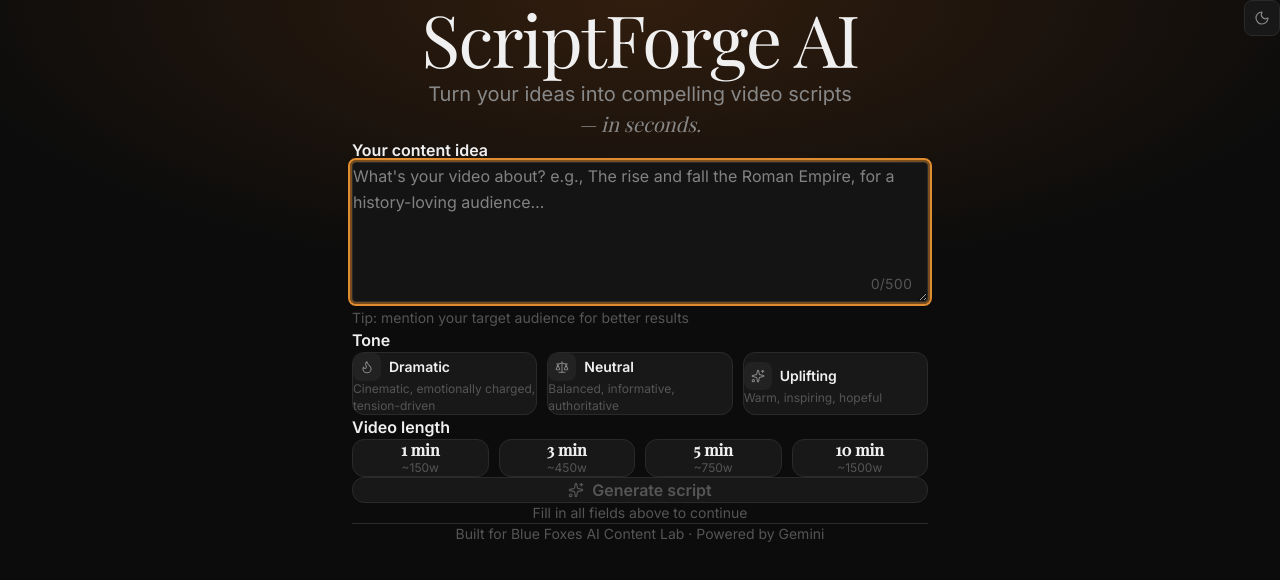
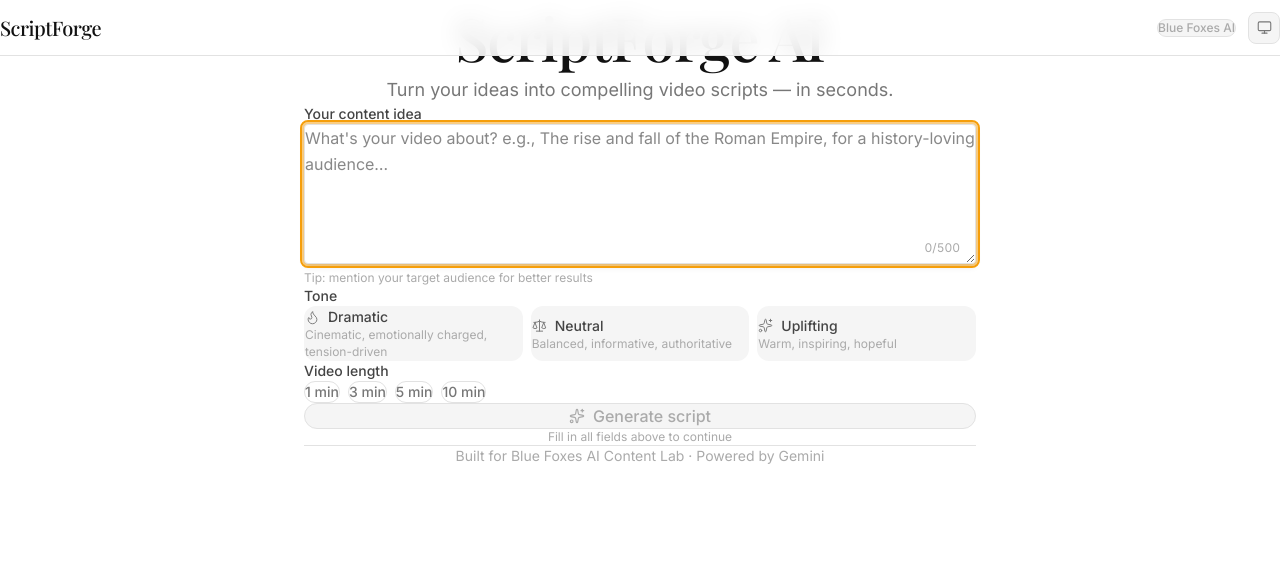
Before and after one commit to ahn009/scriptforge, a Next.js app: page / in a window 1280 px wide. Shown: the top 580 px of the page. Built offline with nearby package versions, Linux system fonts and the light colour scheme; a web font is replaced by a local one.

Commit message:
upadetd-ui-5

```diff
--- a/app/globals.css
+++ b/app/globals.css
@@ -8,22 +8,31 @@
   --bg-surface: #f5f5f5;
   --bg-muted: #ebebeb;
   --bg-hover: #e0e0e0;
-  --bg-input: #f9f9f9;
+  --bg-input: #ffffff;
 
   --text-primary: #111111;
   --text-secondary: #444444;
   --text-tertiary: #777777;
   --text-muted: #aaaaaa;
 
-  --accent: #c96a2a;
-  --accent-light: rgba(201, 106, 42, 0.12);
-  --accent-border: rgba(201, 106, 42, 0.3);
+  --accent: #f59e0b;
+  --accent-light: rgba(245, 158, 11, 0.10);
+  --accent-border: rgba(245, 158, 11, 0.30);
 
   --border: #e2e2e2;
   --border-strong: #cccccc;
-  --border-focus: rgba(201, 106, 42, 0.45);
+  --border-focus: rgba(245, 158, 11, 0.50);
 
-  --glow: none;
+  --btn-primary-bg: #111111;
+  --btn-primary-text: #ffffff;
+  --btn-primary-hover: #333333;
+
+  --accent-dramatic: #ef4444;
+  --accent-dramatic-dim: rgba(239, 68, 68, 0.12);
+  --accent-neutral: #6366f1;
+  --accent-neutral-dim: rgba(99, 102, 241, 0.12);
+  --accent-uplifting: #10b981;
+  --accent-uplifting-dim: rgba(16, 185, 129, 0.12);
 
   --font-display: 'Playfair Display', Georgia, serif;
   --font-body: 'Inter', -apple-system, BlinkMacSystemFont, sans-serif;
@@ -31,26 +40,35 @@
 
 /* ─── Dark mode tokens ──────────────────────────────────── */
 .dark {
-  --bg-base: #0c0c0c;
-  --bg-surface: #181818;
+  --bg-base: #0a0a0a;
+  --bg-surface: #161616;
   --bg-muted: #222222;
   --bg-hover: #2a2a2a;
-  --bg-input: #141414;
+  --bg-input: #111111;
 
   --text-primary: #f0f0f0;
-  --text-secondary: #c0c0c0;
-  --text-tertiary: #888888;
-  --text-muted: #555555;
+  --text-secondary: #b0b0b0;
+  --text-tertiary: #777777;
+  --text-muted: #4a4a4a;
 
-  --accent: #e08c30;
-  --accent-light: rgba(224, 140, 48, 0.12);
-  --accent-border: rgba(224, 140, 48, 0.35);
+  --accent: #f59e0b;
+  --accent-light: rgba(245, 158, 11, 0.10);
+  --accent-border: rgba(245, 158, 11, 0.30);
 
-  --border: #2a2a2a;
-  --border-strong: #383838;
-  --border-focus: rgba(224, 140, 48, 0.5);
+  --border: #252525;
+  --border-strong: #333333;
+  --border-focus: rgba(245, 158, 11, 0.45);
 
-  --glow: radial-gradient(ellipse 80% 50% at 50% 0%, rgba(180, 90, 20, 0.22) 0%, transparent 70%);
+  --btn-primary-bg: #f0f0f0;
+  --btn-primary-text: #111111;
+  --btn-primary-hover: #d4d4d4;
+
+  --accent-dramatic: #f87171;
+  --accent-dramatic-dim: rgba(248, 113, 113, 0.12);
+  --accent-neutral: #818cf8;
+  --accent-neutral-dim: rgba(129, 140, 248, 0.12);
+  --accent-uplifting: #34d399;
+  --accent-uplifting-dim: rgba(52, 211, 153, 0.12);
 }
 
 @theme inline {
@@ -62,6 +80,7 @@
   margin: 0;
   padding: 0;
   box-sizing: border-box;
+  transition: background-color 0.2s ease, border-color 0.2s ease, color 0.1s ease;
 }
 
 html {
@@ -78,22 +97,13 @@ body {
   min-height: 100vh;
   width: 100%;
   overflow-x: hidden;
-  transition: background-color 0.2s ease, color 0.2s ease;
 }
 
-/* Ensure the Next.js root div doesn't break centering */
 #__next,
 [data-nextjs-scroll-focus-boundary] {
   display: flex;
   flex-direction: column;
   width: 100%;
-}
-
-/* Warm radial glow on dark mode only */
-.page-bg {
-  min-height: 100vh;
-  background-color: var(--bg-base);
-  background-image: var(--glow);
 }
 
 ::-webkit-scrollbar { width: 5px; }
--- a/app/page.tsx
+++ b/app/page.tsx
@@ -81,13 +81,34 @@ export default function Home() {
   const stagger = (delay: number) => ({
     initial: { opacity: 0, y: 10 },
     animate: { opacity: 1, y: 0 },
-    transition: { duration: 0.45, delay, ease: [0.16, 1, 0.3, 1] as [number, number, number, number] },
+    transition: { duration: 0.3, delay, ease: "easeOut" as const },
   });
 
   return (
-    <div className="page-bg flex flex-col items-center">
-      <div className="w-full max-w-xl px-4 sm:px-6 pb-28">
-        <Header />
+    <div className="flex flex-col items-center" style={{ background: "var(--bg-base)" }}>
+      <Header />
+
+      <div className="w-full max-w-2xl px-4 sm:px-6 pb-28 pt-24">
+        {/* Hero */}
+        <motion.div
+          initial={{ opacity: 0, y: 12 }}
+          animate={{ opacity: 1, y: 0 }}
+          transition={{ duration: 0.4, ease: "easeOut" }}
+          className="text-center py-10"
+        >
+          <h1
+            className="font-display text-5xl sm:text-6xl font-medium tracking-tight leading-tight"
+            style={{ color: "var(--text-primary)" }}
+          >
+            ScriptForge AI
+          </h1>
+          <p
+            className="mt-3 text-lg leading-relaxed"
+            style={{ color: "var(--text-tertiary)" }}
+          >
+            Turn your ideas into compelling video scripts — in seconds.
+          </p>
+        </motion.div>
 
         <div ref={formRef} className="space-y-5">
           <motion.div {...stagger(0.05)}>
@@ -118,9 +139,9 @@ export default function Home() {
               initial={{ opacity: 0, y: 10 }}
               animate={{ opacity: 1, y: 0 }}
               exit={{ opacity: 0, y: -6 }}
-              transition={{ duration: 0.3 }}
+              transition={{ duration: 0.25 }}
               className="mt-5 flex items-start gap-3 rounded-xl px-4 py-4"
-              style={{ background: "rgba(220,38,38,0.08)", border: "1px solid rgba(220,38,38,0.25)" }}
+              style={{ background: "rgba(220,38,38,0.07)", border: "1px solid rgba(220,38,38,0.20)" }}
               role="alert"
             >
               <AlertCircle size={18} strokeWidth={1.75} className="mt-0.5 shrink-0" style={{ color: "#dc2626" }} />
--- a/app/providers.tsx
+++ b/app/providers.tsx
@@ -4,7 +4,7 @@ import { ThemeProvider } from "next-themes";
 
 export function Providers({ children }: { children: React.ReactNode }) {
   return (
-    <ThemeProvider attribute="class" defaultTheme="dark" enableSystem>
+    <ThemeProvider attribute="class" defaultTheme="system" enableSystem>
       {children}
     </ThemeProvider>
   );
--- a/components/GenerateButton.tsx
+++ b/components/GenerateButton.tsx
@@ -13,7 +13,7 @@ interface GenerateButtonProps {
 
 export default function GenerateButton({ onClick, isGenerating, disabled, ready }: GenerateButtonProps) {
   return (
-    <div className="space-y-2.5">
+    <div className="space-y-2">
       <motion.button
         type="button"
         onClick={onClick}
@@ -22,20 +22,23 @@ export default function GenerateButton({ onClick, isGenerating, disabled, ready
         whileTap={disabled ? undefined : { scale: 0.98 }}
         transition={{ duration: 0.1 }}
         className={clsx(
-          "relative w-full py-4 px-6 rounded-xl",
-          "font-semibold text-base",
+          "relative w-full py-4 px-6 rounded-2xl",
+          "font-medium text-base",
           "flex items-center justify-center gap-2.5",
           "transition-all duration-150 focus-visible:outline-none",
           disabled ? "cursor-not-allowed" : "cursor-pointer",
         )}
         style={
           disabled
-            ? { background: "var(--bg-surface)", color: "var(--text-muted)", border: "1px solid var(--border)" }
+            ? {
+                background: "var(--bg-surface)",
+                color: "var(--text-muted)",
+                border: "1px solid var(--border)",
+              }
             : {
-                background: "var(--accent)",
-                color: "#ffffff",
+                background: "var(--btn-primary-bg)",
+                color: "var(--btn-primary-text)",
                 border: "none",
-                boxShadow: "0 4px 20px rgba(224,140,48,0.35)",
               }
         }
       >
@@ -44,7 +47,7 @@ export default function GenerateButton({ onClick, isGenerating, disabled, ready
             <motion.span key="loading" initial={{ opacity: 0 }} animate={{ opacity: 1 }} exit={{ opacity: 0 }}
               className="flex items-center gap-2">
               <Loader2 className="animate-spin" size={17} />
-              Generating script…
+              Generating…
             </motion.span>
           ) : (
             <motion.span key="idle" initial={{ opacity: 0 }} animate={{ opacity: 1 }} exit={{ opacity: 0 }}
@@ -56,7 +59,7 @@ export default function GenerateButton({ onClick, isGenerating, disabled, ready
         </AnimatePresence>
       </motion.button>
 
-      <p className="text-center text-sm" style={{ color: "var(--text-muted)" }}>
+      <p className="text-center text-xs" style={{ color: "var(--text-muted)" }}>
         {ready && !isGenerating ? "~12 seconds · free to use" : "Fill in all fields above to continue"}
       </p>
     </div>
--- a/components/Header.tsx
+++ b/components/Header.tsx
@@ -1,43 +1,36 @@
 "use client";
 
-import { motion } from "framer-motion";
 import ThemeToggle from "./ThemeToggle";
 
 export default function Header() {
   return (
-    <>
-      {/* Top-right icon strip — minimal, no full-width bar */}
-      <div className="fixed top-0 right-0 z-50 flex items-center gap-1 p-4">
+    <header
+      className="fixed top-0 left-0 right-0 z-50 h-14 flex items-center justify-between px-5 sm:px-8 border-b backdrop-blur-md"
+      style={{
+        background: "color-mix(in srgb, var(--bg-base) 85%, transparent)",
+        borderColor: "var(--border)",
+      }}
+    >
+      <span
+        className="font-display text-xl font-medium tracking-tight select-none"
+        style={{ color: "var(--text-primary)" }}
+      >
+        ScriptForge
+      </span>
+
+      <div className="flex items-center gap-3">
+        <span
+          className="hidden sm:block text-xs font-medium px-2 py-0.5 rounded-full"
+          style={{
+            color: "var(--text-muted)",
+            background: "var(--bg-surface)",
+            border: "1px solid var(--border)",
+          }}
+        >
+          Blue Foxes AI
+        </span>
         <ThemeToggle />
       </div>
-
-      {/* Centered hero */}
-      <motion.header
-        initial={{ opacity: 0, y: 12 }}
-        animate={{ opacity: 1, y: 0 }}
-        transition={{ duration: 0.55, ease: [0.16, 1, 0.3, 1] }}
-        className="text-center pt-16 pb-10"
-      >
-        <h1
-          className="font-display text-5xl sm:text-6xl md:text-7xl font-normal tracking-tight leading-[1.08]"
-          style={{ color: "var(--text-primary)" }}
-        >
-          ScriptForge AI
-        </h1>
-
-        <p
-          className="mt-4 text-lg sm:text-xl leading-relaxed"
-          style={{ color: "var(--text-tertiary)" }}
-        >
-          Turn your ideas into compelling video scripts
-        </p>
-        <p
-          className="mt-1 text-lg sm:text-xl italic font-display"
-          style={{ color: "var(--text-tertiary)" }}
-        >
-          — in seconds.
-        </p>
-      </motion.header>
-    </>
+    </header>
   );
 }
--- a/components/LengthSelector.tsx
+++ b/components/LengthSelector.tsx
@@ -13,11 +13,11 @@ interface LengthSelectorProps {
 export default function LengthSelector({ value, onChange, disabled = false }: LengthSelectorProps) {
   return (
     <div className="w-full">
-      <label className="block text-base font-semibold mb-2.5" style={{ color: "var(--text-primary)" }}>
+      <label className="block text-sm font-medium mb-2" style={{ color: "var(--text-secondary)" }}>
         Video length
       </label>
 
-      <div className="grid grid-cols-4 gap-2.5">
+      <div className="flex flex-wrap gap-2">
         {LENGTH_OPTIONS.map((option) => {
           const selected = value === option.id;
           return (
@@ -27,25 +27,26 @@ export default function LengthSelector({ value, onChange, disabled = false }: Le
               disabled={disabled}
               onClick={() => onChange(option.id)}
               className={clsx(
-                "flex flex-col items-center justify-center py-3.5 px-2 rounded-xl border cursor-pointer",
-                "transition-all duration-150 focus-visible:outline-none",
+                "px-4 py-1.5 rounded-full text-sm font-medium cursor-pointer",
+                "transition-all duration-150 focus-visible:outline-none border",
                 disabled && "opacity-50 cursor-not-allowed",
               )}
-              style={{
-                background: selected ? "var(--accent-light)" : "var(--bg-surface)",
-                borderColor: selected ? "var(--accent)" : "var(--border)",
-              }}
+              style={
+                selected
+                  ? {
+                      background: "var(--btn-primary-bg)",
+                      color: "var(--btn-primary-text)",
+                      borderColor: "var(--btn-primary-bg)",
+                    }
+                  : {
+                      background: "transparent",
+                      color: "var(--text-tertiary)",
+                      borderColor: "var(--border)",
+                    }
+              }
               aria-pressed={selected}
             >
-              <span
-                className="text-base font-bold font-display leading-tight"
-                style={{ color: selected ? "var(--accent)" : "var(--text-primary)" }}
-              >
-                {option.label}
-              </span>
-              <span className="mt-1 text-xs" style={{ color: "var(--text-muted)" }}>
-                ~{option.wordTarget}w
-              </span>
+              {option.label}
             </button>
           );
         })}
--- a/components/PromptInput.tsx
+++ b/components/PromptInput.tsx
@@ -29,8 +29,8 @@ export default function PromptInput({
     <div className="w-full">
       <label
         htmlFor="prompt"
-        className="block text-base font-semibold mb-2.5"
-        style={{ color: "var(--text-primary)" }}
+        className="block text-sm font-medium mb-2"
+        style={{ color: "var(--text-secondary)" }}
       >
         Your content idea
       </label>
@@ -42,12 +42,12 @@ export default function PromptInput({
           value={value}
           disabled={disabled}
           onChange={(e) => onChange(e.target.value.slice(0, maxLength))}
-          placeholder="What's your video about? e.g., The rise and fall the Roman Empire, for a history-loving audience…"
+          placeholder="What's your video about? e.g., The rise and fall of the Roman Empire, for a history-loving audience…"
           className={clsx(
-            "w-full min-h-[140px] px-4 py-4 rounded-xl",
+            "w-full min-h-[140px] px-4 py-4 rounded-2xl",
             "text-base leading-relaxed",
-            "border transition-all duration-150",
-            "focus:outline-none focus:ring-2",
+            "border shadow-sm transition-all duration-150",
+            "focus:outline-none focus:ring-2 focus:shadow-md",
             disabled && "opacity-50 cursor-not-allowed",
           )}
           style={{
@@ -61,14 +61,14 @@ export default function PromptInput({
         />
 
         <span
-          className="absolute bottom-3.5 right-4 text-sm tabular-nums"
+          className="absolute bottom-3.5 right-4 text-xs tabular-nums pointer-events-none"
           style={{ color: nearLimit ? "var(--accent)" : "var(--text-muted)" }}
         >
           {count}/{maxLength}
         </span>
       </div>
 
-      <p className="mt-2 text-sm" style={{ color: "var(--text-muted)" }}>
+      <p className="mt-1.5 text-xs" style={{ color: "var(--text-muted)" }}>
         Tip: mention your target audience for better results
       </p>
     </div>
--- a/components/ScriptViewer.tsx
+++ b/components/ScriptViewer.tsx
@@ -131,14 +131,14 @@ export default function ScriptViewer({ script, isGenerating, tone, length, onRes
         {/* Metadata bar */}
         <div
           className="flex flex-wrap items-center gap-2 px-4 md:px-5 py-3 border-b"
-          style={{ borderColor: "var(--border)", background: "var(--bg-base)" }}
+          style={{ borderColor: "var(--border)", background: "var(--bg-surface)" }}
         >
           {toneInfo && (
             <span
               className="flex items-center gap-1.5 px-2.5 py-1 rounded-full text-xs font-medium"
               style={{ background: "var(--bg-muted)", color: "var(--text-tertiary)" }}
             >
-              <span className="h-1.5 w-1.5 rounded-full" style={{ background: toneInfo.color }} />
+              <span className="h-1.5 w-1.5 rounded-full" style={{ background: "var(--accent)" }} />
               {toneInfo.label}
             </span>
           )}
@@ -314,7 +314,7 @@ export default function ScriptViewer({ script, isGenerating, tone, length, onRes
         {script && (
           <div
             className="flex flex-wrap items-center gap-2 px-4 md:px-5 py-3.5 border-t"
-            style={{ borderColor: "var(--border)", background: "var(--bg-base)" }}
+            style={{ borderColor: "var(--border)", background: "var(--bg-surface)" }}
           >
             <button
               type="button"
--- a/components/ThemeToggle.tsx
+++ b/components/ThemeToggle.tsx
@@ -10,30 +10,30 @@ export default function ThemeToggle() {
 
   useEffect(() => setMounted(true), []);
 
-  if (!mounted) return <div className="w-9 h-9" />;
+  if (!mounted) return <div className="w-8 h-8" />;
 
   function cycle() {
-    if (theme === "dark") setTheme("light");
-    else if (theme === "light") setTheme("system");
-    else setTheme("dark");
+    if (theme === "light") setTheme("dark");
+    else if (theme === "dark") setTheme("system");
+    else setTheme("light");
   }
 
-  const Icon = theme === "dark" ? Moon : theme === "light" ? Sun : Monitor;
-  const label = theme === "dark" ? "Switch to light" : theme === "light" ? "Switch to system" : "Switch to dark";
+  const Icon = theme === "light" ? Sun : theme === "dark" ? Moon : Monitor;
+  const label = theme === "light" ? "Switch to dark" : theme === "dark" ? "Switch to system" : "Switch to light";
 
   return (
     <button
       type="button"
       onClick={cycle}
       aria-label={label}
-      className="flex items-center justify-center w-9 h-9 rounded-lg transition-colors duration-150"
+      className="flex items-center justify-center w-8 h-8 rounded-lg transition-colors duration-150 cursor-pointer"
       style={{
         color: "var(--text-tertiary)",
         background: "var(--bg-surface)",
         border: "1px solid var(--border)",
       }}
     >
-      <Icon size={16} strokeWidth={1.75} />
+      <Icon size={15} strokeWidth={1.75} />
     </button>
   );
 }
--- a/components/ToneSelector.tsx
+++ b/components/ToneSelector.tsx
@@ -1,6 +1,5 @@
 "use client";
 
-import { motion } from "framer-motion";
 import { Flame, Scale, Sparkles, type LucideIcon } from "lucide-react";
 import clsx from "clsx";
 import { TONE_OPTIONS } from "@/lib/constants";
@@ -17,46 +16,43 @@ interface ToneSelectorProps {
 export default function ToneSelector({ value, onChange, disabled = false }: ToneSelectorProps) {
   return (
     <div className="w-full">
-      <label className="block text-base font-semibold mb-2.5" style={{ color: "var(--text-primary)" }}>
+      <label className="block text-sm font-medium mb-2" style={{ color: "var(--text-secondary)" }}>
         Tone
       </label>
 
-      <div className="grid grid-cols-3 gap-2.5">
+      <div className="grid grid-cols-3 gap-2">
         {TONE_OPTIONS.map((tone) => {
           const Icon = ICONS[tone.icon];
           const selected = value === tone.id;
           return (
-            <motion.button
+            <button
               key={tone.id}
               type="button"
               disabled={disabled}
               onClick={() => onChange(tone.id)}
-              whileTap={disabled ? undefined : { scale: 0.97 }}
-              transition={{ duration: 0.12 }}
               className={clsx(
-                "relative text-left px-3.5 py-3.5 rounded-xl border cursor-pointer",
+                "text-left px-4 py-3 rounded-xl border cursor-pointer",
                 "transition-all duration-150 focus-visible:outline-none",
                 disabled && "opacity-50 cursor-not-allowed",
               )}
               style={{
-                background: selected ? "var(--accent-light)" : "var(--bg-surface)",
-                borderColor: selected ? "var(--accent)" : "var(--border)",
+                background: selected ? "var(--bg-base)" : "var(--bg-surface)",
+                borderColor: selected ? "var(--accent-border)" : "transparent",
+                boxShadow: selected ? "0 1px 4px rgba(0,0,0,0.06)" : "none",
               }}
               aria-pressed={selected}
             >
-              <div className="flex items-center gap-2 mb-1.5">
-                <div
-                  className="flex h-7 w-7 shrink-0 items-center justify-center rounded-lg"
-                  style={{
-                    background: selected ? tone.color : "var(--bg-muted)",
-                    color: selected ? "#fff" : "var(--text-tertiary)",
-                  }}
-                >
-                  {Icon && <Icon size={14} strokeWidth={1.75} />}
-                </div>
+              <div className="flex items-center gap-2 mb-1">
+                {Icon && (
+                  <Icon
+                    size={15}
+                    strokeWidth={1.5}
+                    style={{ color: selected ? "var(--accent)" : "var(--text-tertiary)" }}
+                  />
+                )}
                 <span
-                  className="text-sm font-semibold"
-                  style={{ color: selected ? "var(--accent)" : "var(--text-primary)" }}
+                  className="text-sm font-medium"
+                  style={{ color: selected ? "var(--text-primary)" : "var(--text-secondary)" }}
                 >
                   {tone.label}
                 </span>
@@ -64,7 +60,7 @@ export default function ToneSelector({ value, onChange, disabled = false }: Tone
               <p className="text-xs leading-snug" style={{ color: "var(--text-muted)" }}>
                 {tone.description}
               </p>
-            </motion.button>
+            </button>
           );
         })}
       </div>
```
